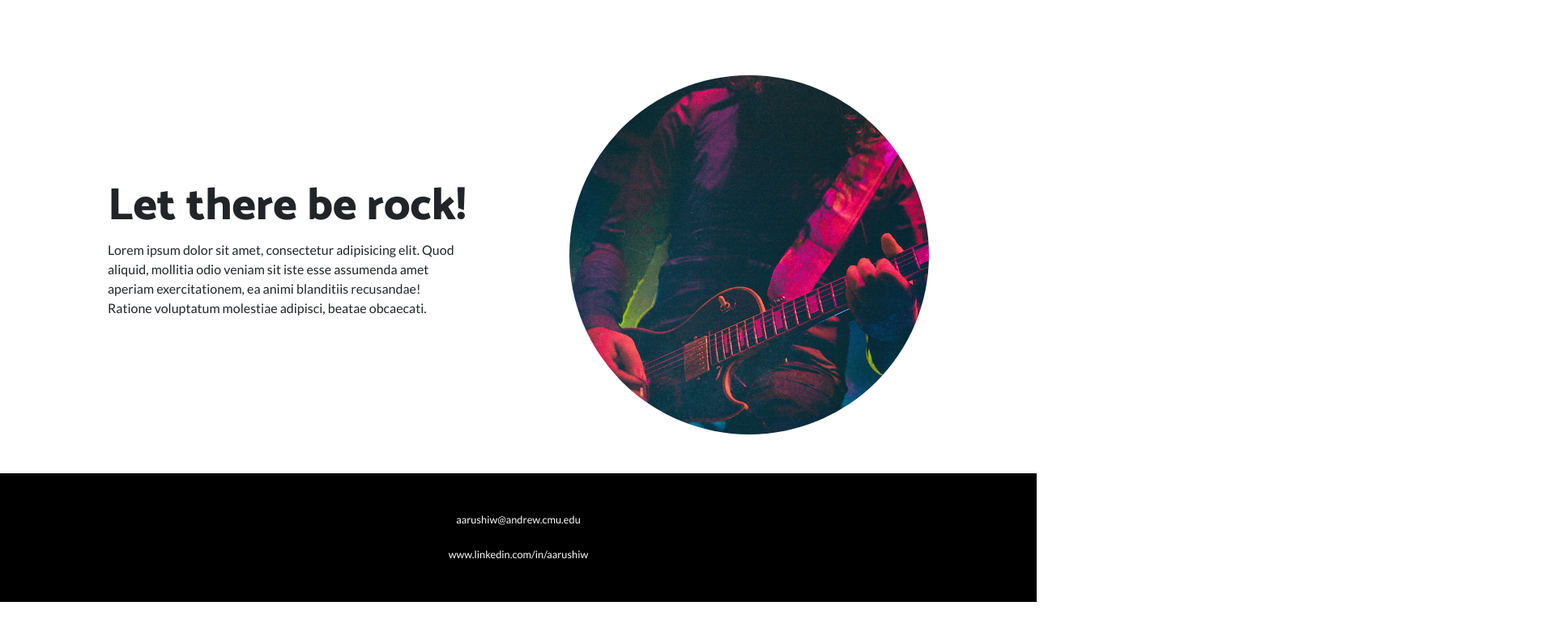
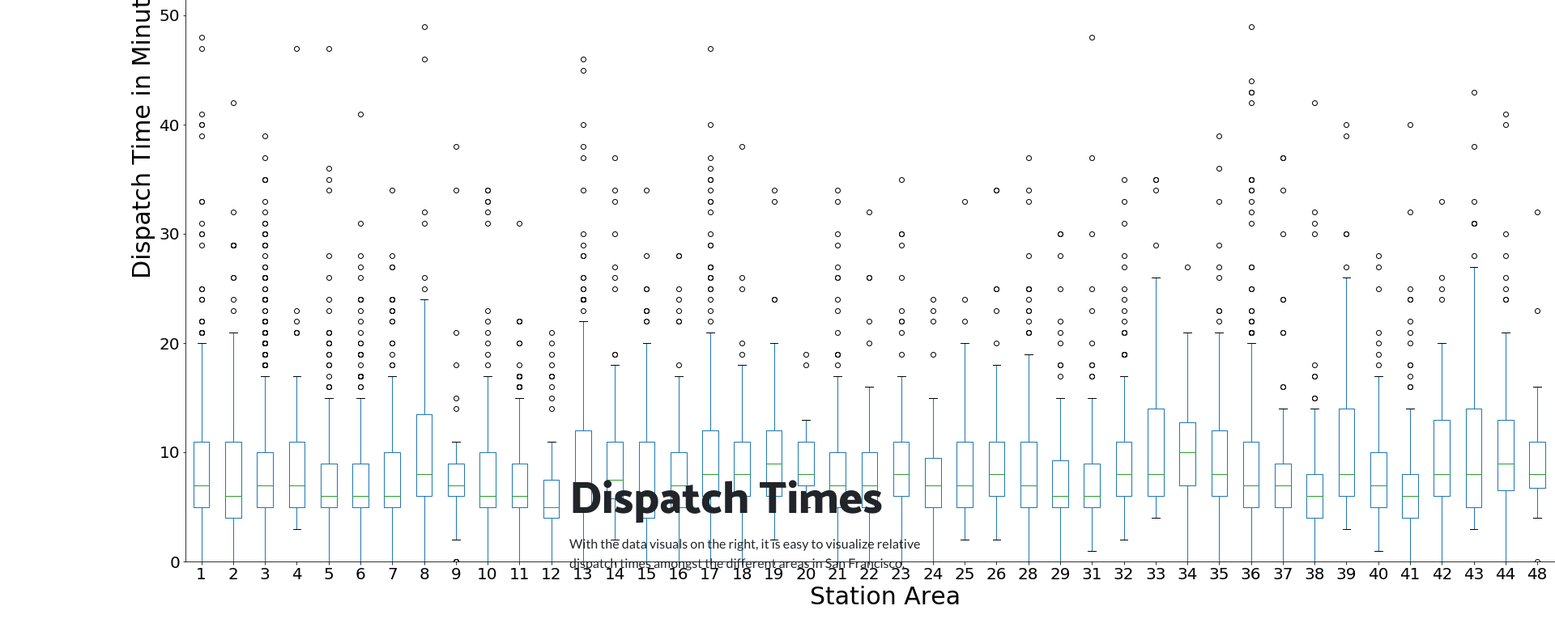
Before and after one commit to aashi4ev/aashi4ev.github.io, a website: page index.html in a window 1280 px wide. Shown: the part 1717-2492 px from the top of the page at 81% size, 1920 px wide, since content can reach past the window. Before the commit the page ends 2461 px from the top, so only its background shows below. Drawn offline with Linux system fonts and the light colour scheme.

Commit message:
first visuals attemps

```diff
--- a/index.html
+++ b/index.html
@@ -76,13 +76,17 @@
         <div class="row align-items-center">
           <div class="col-lg-6">
             <div class="p-5">
-              <img class="img-fluid rounded-circle" src="img/02.jpg" alt="">
+              <img class="w3-round" src="img/station_time.png" alt="">
+              <br/>
+              <br/>
+              <br/>
+              <img class="w3-round" src="img/zip_time.png" alt="">
             </div>
           </div>
           <div class="col-lg-6">
             <div class="p-5">
-              <h2 class="display-4">We salute you!</h2>
-              <p>Lorem ipsum dolor sit amet, consectetur adipisicing elit. Quod aliquid, mollitia odio veniam sit iste esse assumenda amet aperiam exercitationem, ea animi blanditiis recusandae! Ratione voluptatum molestiae adipisci, beatae obcaecati.</p>
+              <h2 class="display-4">Dispatch Times</h2>
+              <p>With the data visuals on the right, it is easy to visualize relative dispatch times amongst the different areas in San Francisco.</p>
             </div>
           </div>
         </div>
@@ -94,7 +98,7 @@
         <div class="row align-items-center">
           <div class="col-lg-6 order-lg-2">
             <div class="p-5">
-              <img class="img-fluid rounded-circle" src="img/03.jpg" alt="">
+              <img class="w3-round" src="img/03.jpg" alt="">
             </div>
           </div>
           <div class="col-lg-6 order-lg-1">
```
Also changed, not shown: img/station_time.png (added), img/zip_time.png (added).
